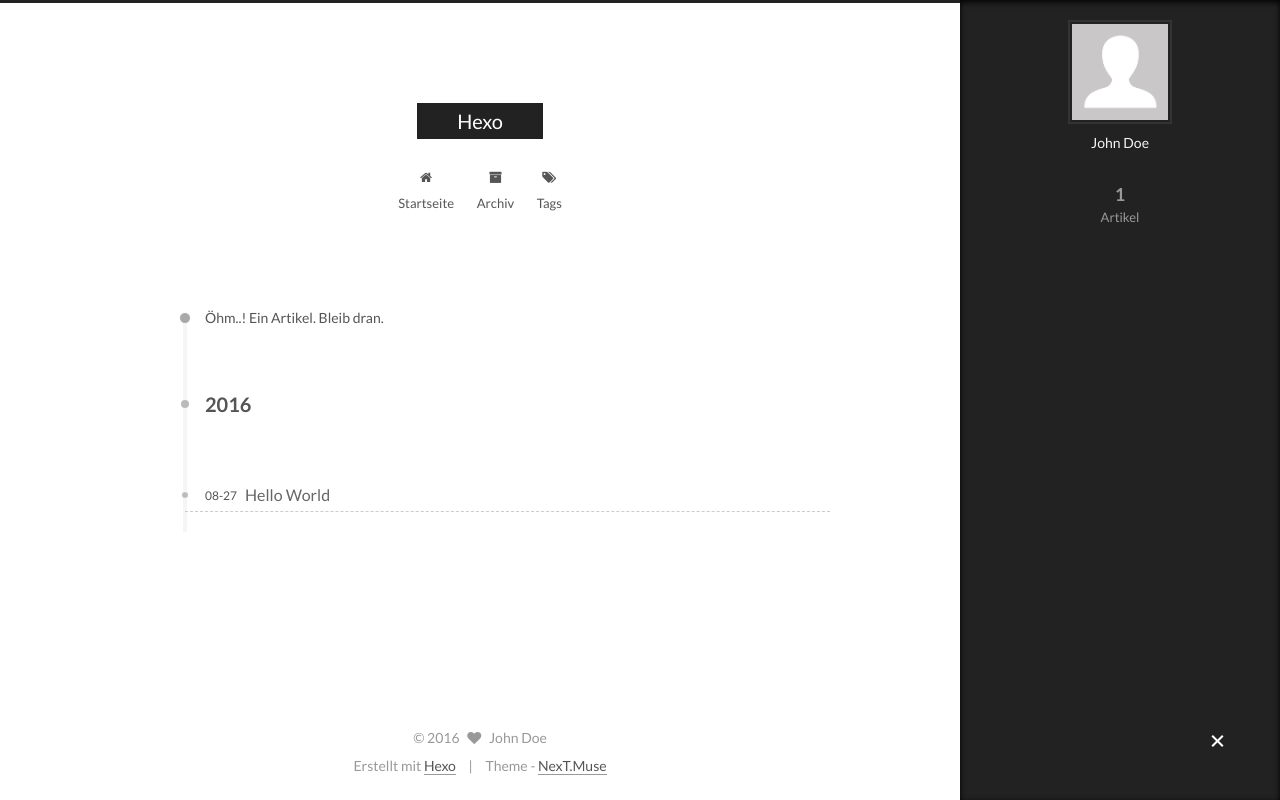
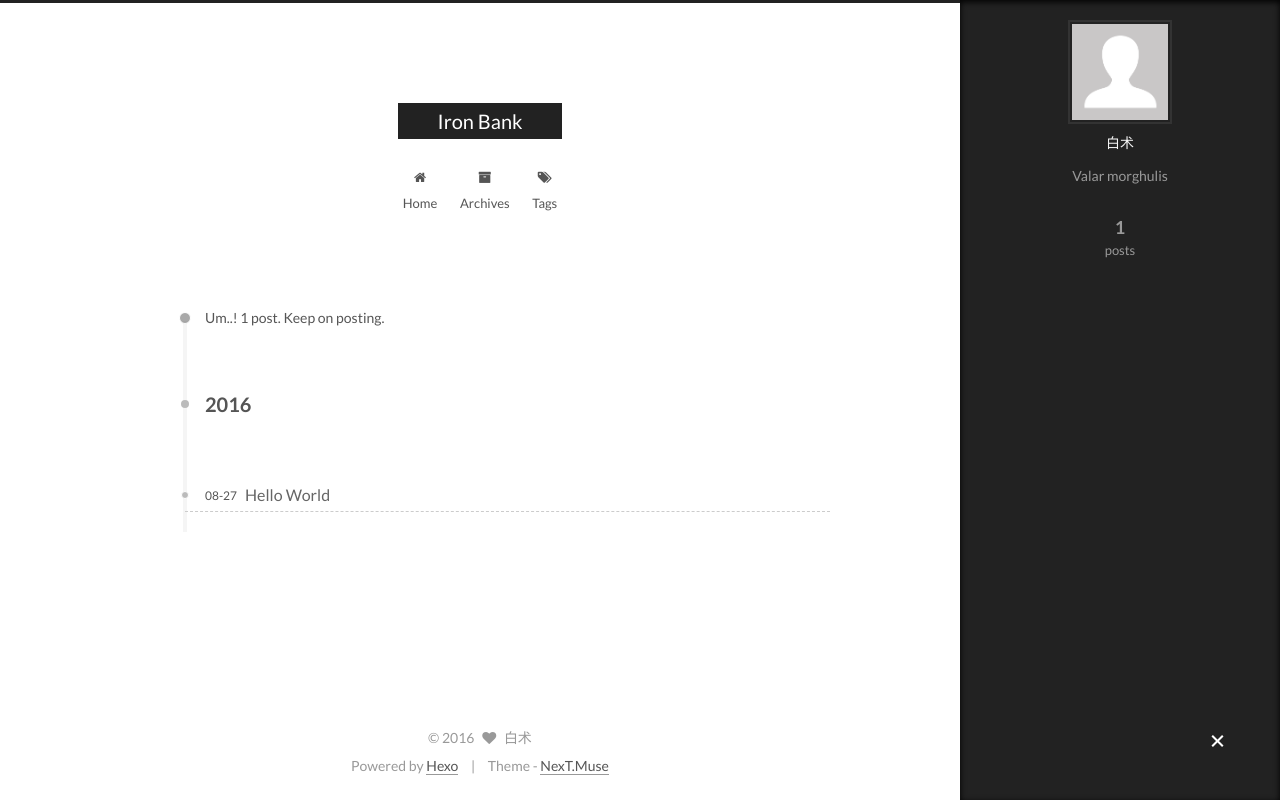
Before and after one commit to masteryodacn/masteryodacn.github.io, a plain HTML site: page archives/2016/08/index.html in a window 1280 px wide. Both pictures are taken after a click on the element 1217 px from the left and 742 px from the top of the page. Drawn offline with Linux system fonts and the light colour scheme.

Commit message:
Site updated: 2016-08-27 23:29:45

```diff
--- a/archives/2016/08/index.html
+++ b/archives/2016/08/index.html
@@ -84,12 +84,15 @@
 
 
 
+<meta name="description" content="Valar morghulis">
 <meta property="og:type" content="website">
-<meta property="og:title" content="Hexo">
+<meta property="og:title" content="Iron Bank">
 <meta property="og:url" content="http://masteryodacn.github.io/archives/2016/08/index.html">
-<meta property="og:site_name" content="Hexo">
+<meta property="og:site_name" content="Iron Bank">
+<meta property="og:description" content="Valar morghulis">
 <meta name="twitter:card" content="summary">
-<meta name="twitter:title" content="Hexo">
+<meta name="twitter:title" content="Iron Bank">
+<meta name="twitter:description" content="Valar morghulis">
 
 
 
@@ -112,10 +115,10 @@
 
   <link rel="canonical" href="http://masteryodacn.github.io/archives/2016/08/"/>
 
-  <title> Archiv | Hexo </title>
+  <title> Archive | Iron Bank </title>
 </head>
 
-<body itemscope itemtype="http://schema.org/WebPage" lang="">
+<body itemscope itemtype="http://schema.org/WebPage" lang="en">
 
 
 
@@ -143,7 +146,7 @@
   <div class="custom-logo-site-title">
     <a href="/"  class="brand" rel="start">
       <span class="logo-line-before"><i></i></span>
-      <span class="site-title">Hexo</span>
+      <span class="site-title">Iron Bank</span>
       <span class="logo-line-after"><i></i></span>
     </a>
   </div>
@@ -170,7 +173,7 @@
 
               <i class="menu-item-icon fa fa-fw fa-home"></i> <br />
 
-            Startseite
+            Home
           </a>
         </li>
 
@@ -180,7 +183,7 @@
 
               <i class="menu-item-icon fa fa-fw fa-archive"></i> <br />
 
-            Archiv
+            Archives
           </a>
         </li>
 
@@ -220,7 +223,7 @@
 
 
 
-      Öhm..! Ein Artikel. Bleib dran.
+      Um..! 1 post. Keep on posting.
     </span>
 
 
@@ -302,15 +305,15 @@
         <div class="site-author motion-element" itemprop="author" itemscope itemtype="http://schema.org/Person">
           <img class="site-author-image" itemprop="image"
                src="/images/avatar.gif"
-               alt="John Doe" />
-          <p class="site-author-name" itemprop="name">John Doe</p>
-          <p class="site-description motion-element" itemprop="description"></p>
+               alt="白术" />
+          <p class="site-author-name" itemprop="name">白术</p>
+          <p class="site-description motion-element" itemprop="description">Valar morghulis</p>
         </div>
         <nav class="site-state motion-element">
           <div class="site-state-item site-state-posts">
             <a href="/archives">
               <span class="site-state-item-count">1</span>
-              <span class="site-state-item-name">Artikel</span>
+              <span class="site-state-item-name">posts</span>
             </a>
           </div>
 
@@ -353,11 +356,11 @@
   <span class="with-love">
     <i class="fa fa-heart"></i>
   </span>
-  <span class="author" itemprop="copyrightHolder">John Doe</span>
+  <span class="author" itemprop="copyrightHolder">白术</span>
 </div>
 
 <div class="powered-by">
-  Erstellt mit  <a class="theme-link" href="https://hexo.io">Hexo</a>
+  Powered by <a class="theme-link" href="https://hexo.io">Hexo</a>
 </div>
 
 <div class="theme-info">
--- a/css/main.css
+++ b/css/main.css
@@ -1548,7 +1548,7 @@ pre .javascript .function {
   width: 4px;
   height: 4px;
   border-radius: 50%;
-  background: #2fc1bb;
+  background: #ffc822;
 }
 .links-of-blogroll {
   font-size: 13px;
```
Also changed, not shown: 2016/08/27/hello-world/index.html (+15 -15 lines), archives/2016/index.html (+18 -15 lines), archives/index.html (+18 -15 lines), index.html (+18 -15 lines).
